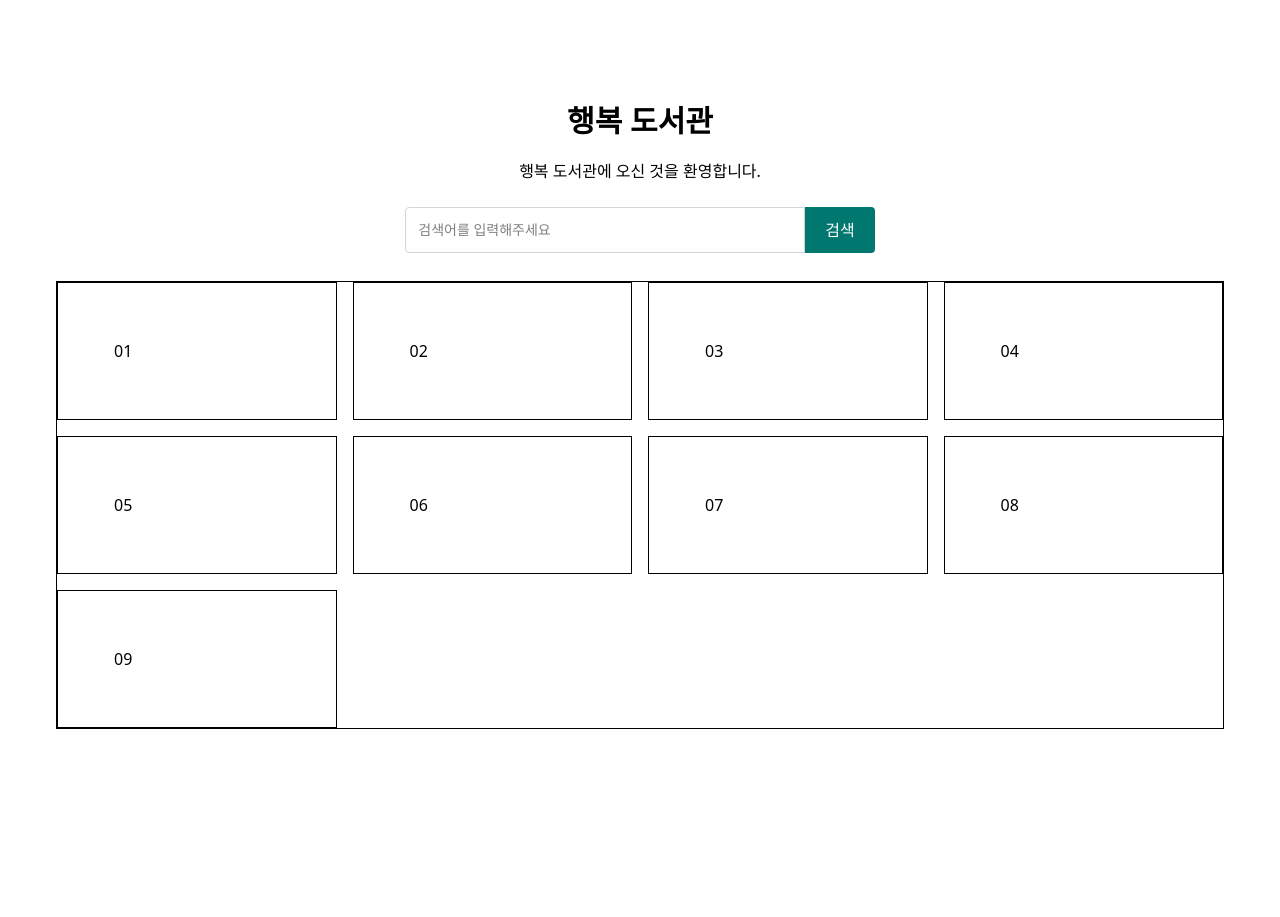
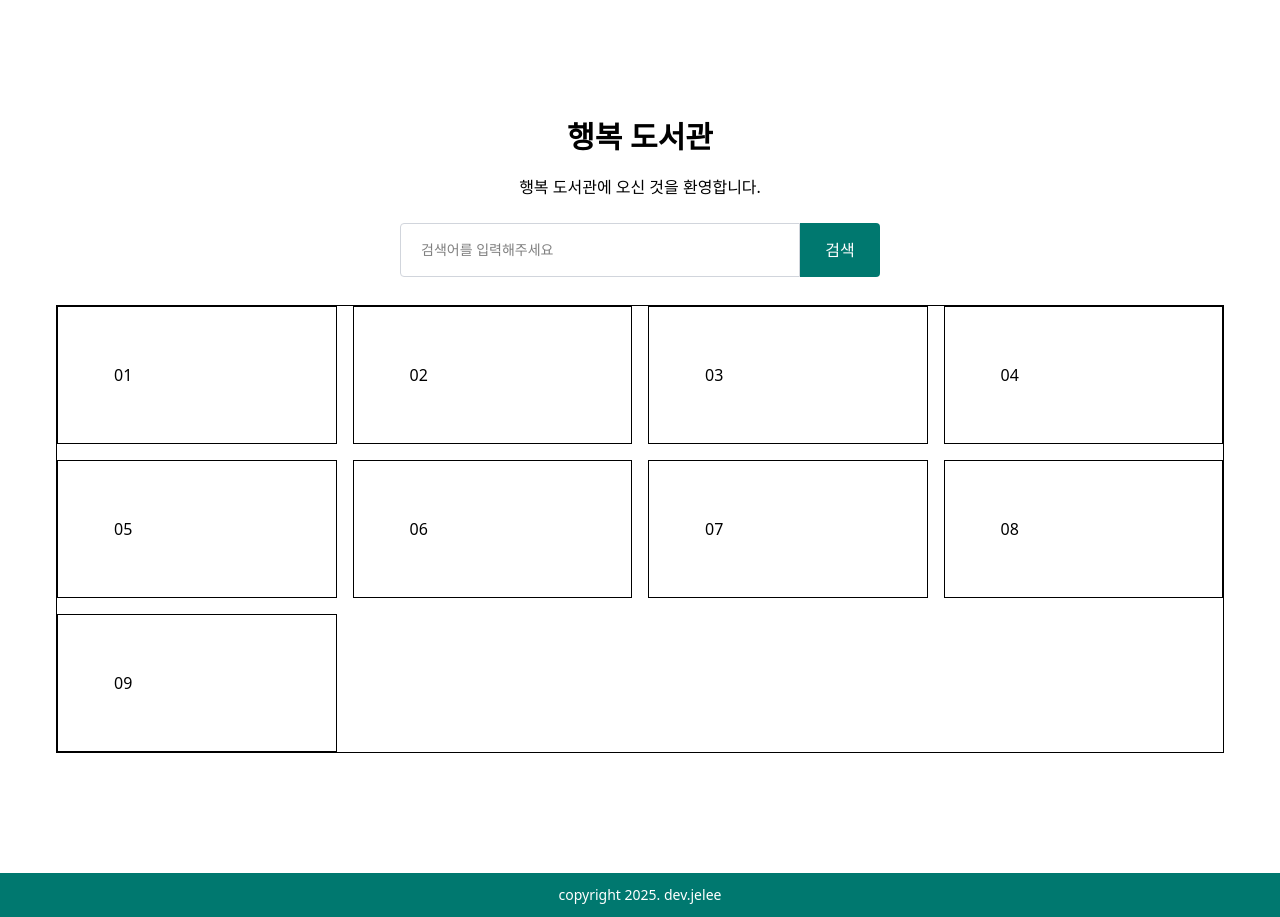
Before and after one commit to eziquexx/mini-library-management-system, a React (Vite) app in the folder frontend/: page / in a window 1280 px wide. Shown: the part 110-1027 px from the top of the page. Before the commit the page ends 839 px from the top, so only its background shows below. Built offline with nearby package versions, Linux system fonts and the light colour scheme; no server answers.

Commit message:
feat(home) [frontend]: footer 추가 및 ui 일부 수정

```diff
--- a/frontend/src/pages/HomePage.jsx
+++ b/frontend/src/pages/HomePage.jsx
@@ -87,33 +87,31 @@ const HomePage = () => {
             </div>
           </div>
         </header>
-        <div className="w-full flex justify-center px-7 md:px-10 lg:px-14">
+        <div className="w-full flex justify-center px-7 md:px-10 lg:px-14 py-30">
           <div className="w-7xl max-w-7xl flex flex-col overflow-hidden">
-            <div className="w-full flex flex-col mt-26 ">
+            <div className="w-full flex flex-col">
               <h1 className="text-3xl font-bold text-center">행복 도서관</h1>
               <span className="text-center mt-5">행복 도서관에 오신 것을 환영합니다.</span>
             </div>
             <div className="w-full flex justify-center mt-6">
-              <form action="">
-                <div className="flex flex-row">
+              <form className="w-full md:w-120">
+                <div className="flex">
                   <input
                     type="text"
                     placeholder="검색어를 입력해주세요"
                     className="
-                      col-span-3
-                      w-100
-                      grow
-                      py-3 px-3
+                      w-5/6
+                      py-4 px-5
                       border rounded-l-sm border-gray-300
                       text-sm leading-5
                       bg-white"
                   />
-                  <button className="rounded-r-sm bg-teal-700 text-white px-5 flex-none">검색</button>
+                  <button className="rounded-r-sm bg-teal-700 text-white px-4 w-1/6">검색</button>
                 </div>
               </form>
             </div>
             <div className="border mt-7 overflow-hidden">
-              <div className="grid grid-cols-4 gap-4">
+              <div className="grid lg:grid-cols-4 lg:gap-4 md:grid-cols-3 md:gap-3 sm:grid-cols-2 sm:gap-2 grid-cols-1 gap-3">
                 <div className="border p-14">01</div>
                 <div className="border p-14">02</div>
                 <div className="border p-14">03</div>
@@ -125,8 +123,13 @@ const HomePage = () => {
                 <div className="border p-14">09</div>
               </div>
             </div>
+          </div>
         </div>
-        </div>
+        <footer className="w-full bg-teal-700">
+          <div className="text-center text-white py-3 text-sm">
+            copyright 2025. dev.jelee
+          </div>
+        </footer>
       </div>
     </>
   );
```
